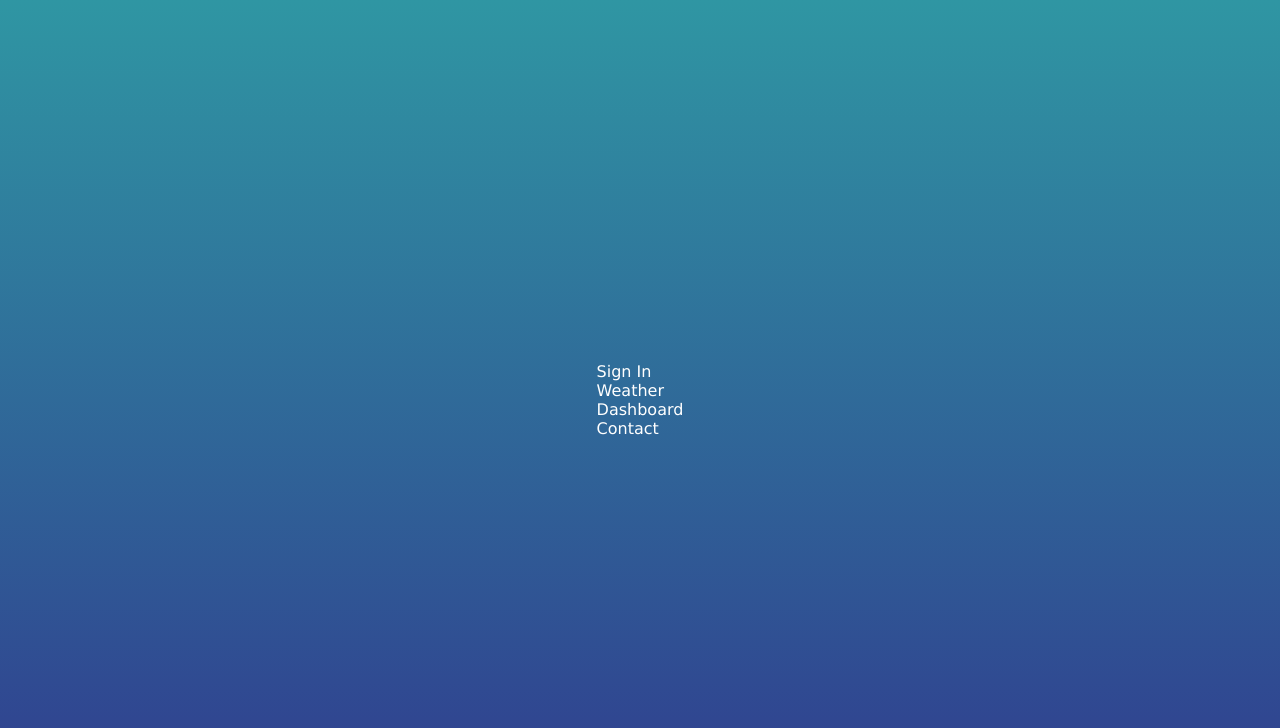
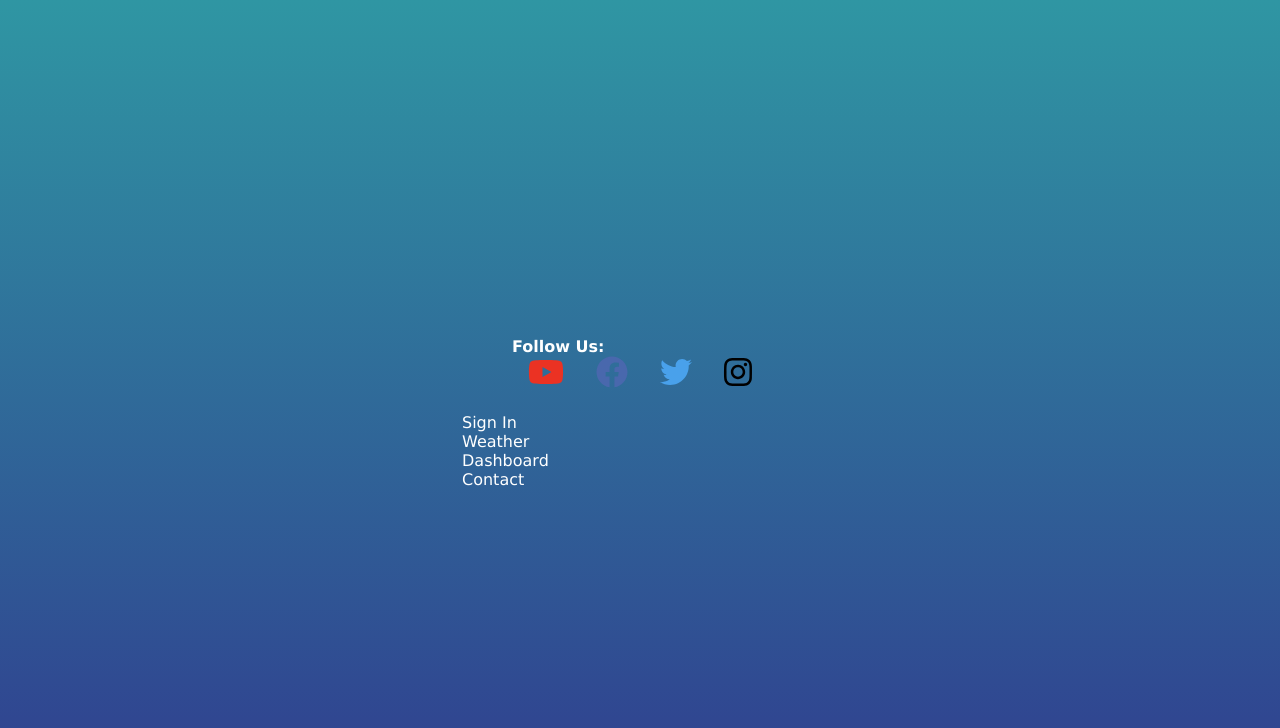
Before and after one commit to amyloumills/MyTravelProject, a React (Create React App) app: page /contact in a window 1280 px wide. Shown: the top 728 px of the page. Built offline with nearby package versions, Linux system fonts and the light colour scheme.

Commit message:
added SM component

```diff
--- a/package.json
+++ b/package.json
@@ -3,6 +3,9 @@
   "version": "0.1.0",
   "private": true,
   "dependencies": {
+    "@fortawesome/fontawesome-svg-core": "^1.2.35",
+    "@fortawesome/free-brands-svg-icons": "^5.15.3",
+    "@fortawesome/react-fontawesome": "^0.1.14",
     "@testing-library/jest-dom": "^5.12.0",
     "@testing-library/react": "^11.2.7",
     "@testing-library/user-event": "^12.8.3",
--- a/src/App.css
+++ b/src/App.css
@@ -36,3 +36,29 @@ body {
 .degreeSection h2 {
 	font-size: 40px;
 }
+.socialContainer {
+	padding: 25px 50px;
+}
+a.social {
+	margin: 0 1rem;
+	transition: transform 250ms;
+	display: inline-block;
+}
+a.social:hover {
+	transform: translateY(-2px);
+}
+a.youtube {
+	color: #eb3223;
+}
+
+a.facebook {
+	color: #4968ad;
+}
+
+a.twitter {
+	color: #49a1eb;
+}
+
+a.instagram {
+	color: black;
+}
--- a/src/components/Footer.jsx
+++ b/src/components/Footer.jsx
@@ -1,7 +1,12 @@
 import React from "react";
+import SocialMedia from "./SocialMedia";
 
 const Footer = () => {
-	return <></>;
+	return (
+		<>
+			<SocialMedia />
+		</>
+	);
 };
 
 export default Footer;
--- /dev/null
+++ b/src/components/SocialMedia.jsx
@@ -0,0 +1,42 @@
+import React from "react";
+import { FontAwesomeIcon } from "@fortawesome/react-fontawesome";
+import {
+	faYoutube,
+	faFacebook,
+	faTwitter,
+	faInstagram,
+} from "@fortawesome/free-brands-svg-icons";
+
+const SocialMedia = () => {
+	return (
+		<div className="socialContainer">
+			<h4>Follow Us:</h4>
+			<a
+				href="http://www.youtube.com/timberbushtours"
+				className="youtube social"
+			>
+				<FontAwesomeIcon icon={faYoutube} size="2x" />
+			</a>
+			<a
+				href="https://www.facebook.com/timberbushtours/"
+				className="facebook social"
+			>
+				<FontAwesomeIcon icon={faFacebook} size="2x" />
+			</a>
+			<a
+				href="https://www.twitter.com/timberbushtours"
+				className="twitter social"
+			>
+				<FontAwesomeIcon icon={faTwitter} size="2x" />
+			</a>
+			<a
+				href="https://www.instagram.com/timberbushtours"
+				className="instagram social"
+			>
+				<FontAwesomeIcon icon={faInstagram} size="2x" />
+			</a>
+		</div>
+	);
+};
+
+export default SocialMedia;
--- a/src/components/Weather.jsx
+++ b/src/components/Weather.jsx
@@ -42,7 +42,7 @@ const Weather = () => {
 	}, [latitude, longitude]);
 	console.log(weather);
 	if (!cityName || !temperature || !weather) {
-		return <div className="container">Loading...</div>;
+		return <div className="container">Weather loading...</div>;
 	}
 
 	return (
```
Also changed, not shown: 1 other file (tests, documents, lock files or other folders).
